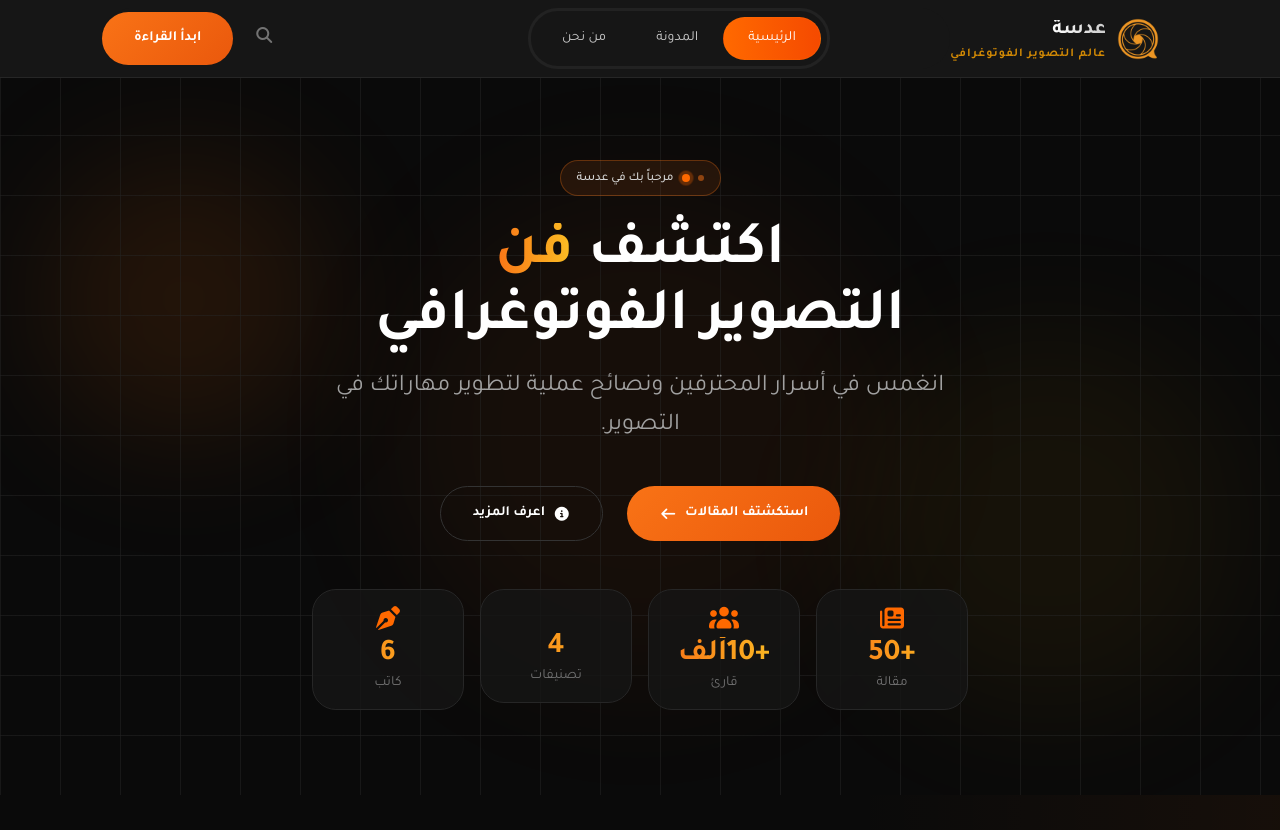
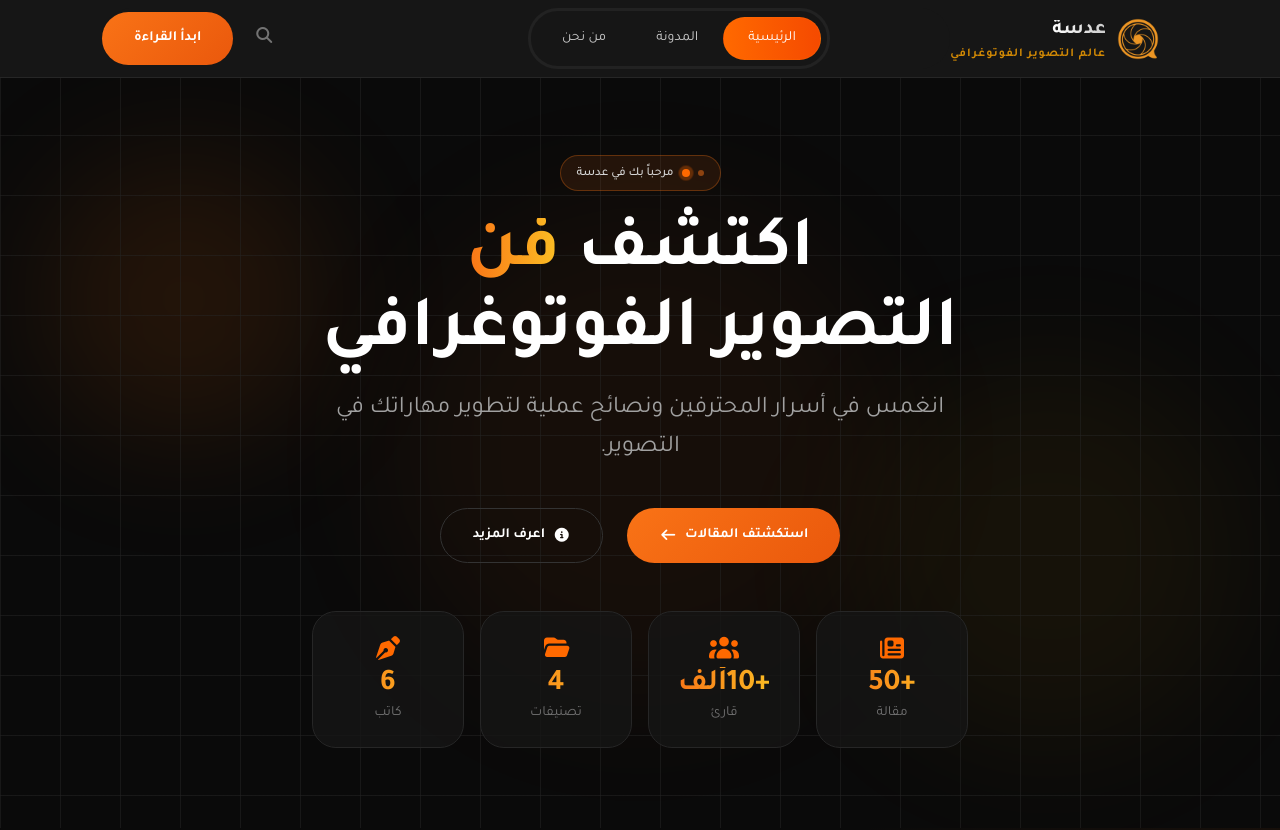
Before and after one commit to HagarHossam38/Adasa, an Angular app: page /home in a window 1280 px wide. Shown: the top 830 px of the page. Built offline with nearby package versions, Linux system fonts and the light colour scheme.

Commit message:
addAboutHeader

```diff
--- a/src/app/components/about/about.css
+++ b/src/app/components/about/about.css
@@ -0,0 +1,76 @@
+#about-header {
+    background-color: #0a0a0a;
+    min-height: 90vh;
+}
+
+#about-header .container {
+    padding-block: 80px !important;
+}
+
+#about-header .circle {
+    filter: blur(64px);
+}
+
+#about-header .circle-orange {
+    opacity: 0.3;
+    width: 288px;
+    height: 288px;
+    top: 80px;
+    left: 80px;
+    background-color: #ff690033;
+}
+
+#about-header .circle-yellow {
+    opacity: 0.3;
+    width: 384px;
+    height: 384px;
+    bottom: 80px;
+    right: 80px;
+    background-color: #f0b1001a;
+}
+
+#about-header p {
+    font-size: 20px;
+    color: #a1a1a1;
+    font-weight: 400;
+    line-height: 39px;
+    max-width: 768px;
+    margin-bottom: 48px;
+}
+
+/*glass cards*/
+.glass-card-container {
+    max-width: 896px;
+    white-space: nowrap;
+    width: 100%;
+}
+
+.glass-card {
+    width: 100%;
+    border-radius: 24px;
+    -webkit-backdrop-filter: blur(20px);
+    background: #161616cc;
+    border: 1px solid #262626;
+    transition: all 0.3s;
+    text-align: center;
+}
+
+
+#about-header .glass-card .gradient-text {
+    font-size: 30px;
+    line-height: 36px;
+    margin: 0;
+}
+
+#about-header .glass-card i,
+#about-header .glass-card svg {
+    font-size: 24px;
+    color: #ff6900;
+}
+
+#about-header .glass-card :last-child {
+    font-size: 14px;
+    color: #737373;
+    margin: 0;
+    line-height: 20px;
+}
--- a/src/app/components/about/about.html
+++ b/src/app/components/about/about.html
@@ -1 +1,59 @@
-<p>about works!</p>
+<section id="about-header" class="position-relative  overflow-hidden d-flex justify-content-center align-items-center">
+    <app-grid-background></app-grid-background>
+    <div class="circle circle-orange"></div>
+    <div class="circle circle-yellow"></div>
+    <div class="container">
+        <div class="d-flex justify-content-center align-items-center flex-column position-relative z-2">
+            <app-section-label>
+                <app-ping-dot></app-ping-dot>
+                <span class="small fw-medium" style="color: #f97316;"> من نحن </span>
+            </app-section-label>
+
+            <h1 class="header-title mb-3">مهمتنا هي
+                <span class="gradient-text">الإعلام والإلهام</span>
+            </h1>
+            <p class="mx-auto text-center">مدونة متخصصة في فن التصوير الفوتوغرافي، نشارك معكم أسرار المحترفين ونصائح
+                عملية لتطوير
+                مهاراتكم. نحن شغوفون بمشاركة المعرفة ومساعدة المصورين على تنمية مهاراتهم من خلال محتوى عالي الجودة.</p>
+
+
+            <div class="glass-card-container row row-cols-2 row-cols-md-4 g-3 mx-auto">
+
+                <div class="col">
+                    <div class="glass-card p-4">
+                        <i class="fa-solid fa-users mb-1 fa-xl fa-xl"></i>
+                        <p class="font-bold gradient-text">+2مليون</p>
+                        <p class="text-neutral-500 text-sm">قارئ شهرياً</p>
+                    </div>
+                </div>
+
+                <div class="col">
+                    <div class="glass-card p-4">
+                        <i class="fa-solid fa-newspaper  mb-1 fa-xl"></i>
+                        <p class="font-bold gradient-text">+500</p>
+                        <p class="text-neutral-500 text-sm">مقالة منشورة</p>
+                    </div>
+                </div>
+
+                <div class="col">
+                    <div class="glass-card p-4">
+                        <i class="fa-solid fa-pen-nib mb-1 fa-xl"></i>
+                        <p class="font-bold gradient-text">+50</p>
+                        <p class="text-neutral-500 text-sm">كاتب خبير</p>
+                    </div>
+                </div>
+
+
+                <div class="col">
+                    <div class="glass-card p-4">
+                        <i class="fa-solid fa-book-open  mb-1 fa-xl"></i>
+                        <p class="font-bold gradient-text">+15</p>
+                        <p class="text-neutral-500 text-sm">تصنيف</p>
+                    </div>
+                </div>
+
+
+            </div>
+        </div>
+    </div>
+</section>
--- a/src/app/components/about/about.ts
+++ b/src/app/components/about/about.ts
@@ -1,8 +1,11 @@
 import { Component } from '@angular/core';
+import { GridBackground } from "../grid-background/grid-background";
+import { SectionLabel } from "../section-label/section-label";
+import { PingDot } from "../ping-dot/ping-dot";
 
 @Component({
   selector: 'app-about',
-  imports: [],
+  imports: [GridBackground, SectionLabel, PingDot],
   templateUrl: './about.html',
   styleUrl: './about.css',
 })
--- a/src/app/components/home/home.css
+++ b/src/app/components/home/home.css
@@ -15,30 +15,10 @@
 
 
 
-.header-title {
-    font-weight: 700;
-    color: #ffffff;
-    margin-bottom: 24px;
-    line-height: 1.1;
-    letter-spacing: 1.25;
-    font-size: 48px;
-}
-
-.gradient-text {
-    background: linear-gradient(to right, #f97316, #fbbf24);
-    -webkit-background-clip: text;
-    -webkit-text-fill-color: transparent;
-}
 
 
-#hero-header p {
-    font-size: 20px;
-    color: #a1a1a1;
-    font-weight: 400;
-    line-height: 39px;
-    max-width: 672px;
-    margin-bottom: 40px;
-}
+
+
 
 .circle {
     filter: blur(64px);
@@ -70,11 +50,11 @@
 }
 
 
-.glass-card-container {
+#hero-header .glass-card-container {
     max-width: 768px;
 }
 
-.glass-card {
+#hero-header .glass-card {
     border-radius: 24px;
     -webkit-backdrop-filter: blur(20px);
     background: #161616cc;
@@ -82,7 +62,7 @@
     transition: all 0.3s;
 }
 
-.glass-card:hover {
+#hero-header .glass-card:hover {
     transform: scale(105%);
 }
 
@@ -483,10 +463,6 @@
         padding-inline: 32px;
     }
 
-    .header-title {
-        font-size: 72px;
-    }
-
     #subscribe-form .form-container {
         padding: 64px;
     }
@@ -500,14 +476,6 @@
 /* Responsive */
 @media (min-width: 768px) {
 
-
-    .header-title {
-        font-size: 60px;
-    }
-
-    #hero-header p {
-        font-size: 24px;
-    }
 
     #hero-header .glass-card .gradient-text {
         font-size: 30px;
--- a/src/app/components/home/home.html
+++ b/src/app/components/home/home.html
@@ -29,7 +29,7 @@
             <div class="glass-card-container row row-cols-2 row-cols-md-4 g-3 mx-auto">
 
                 <div class="col">
-                    <div class="glass-card p-3">
+                    <div class="glass-card p-4">
                         <i class="fa-solid fa-newspaper mb-1"></i>
                         <p class="font-bold gradient-text">+50</p>
                         <p class="text-neutral-500 text-sm">مقالة</p>
@@ -37,7 +37,7 @@
                 </div>
 
                 <div class="col">
-                    <div class="glass-card p-3">
+                    <div class="glass-card p-4">
                         <i class="fa-solid fa-users  mb-1"></i>
                         <p class="font-bold gradient-text">+10ألف</p>
                         <p class="text-neutral-500 text-sm">قارئ</p>
@@ -45,8 +45,8 @@
                 </div>
 
                 <div class="col">
-                    <div class="glass-card p-3">
-                        <i class="fa-solid fa-folder-openr mb-1"></i>
+                    <div class="glass-card p-4">
+                        <i class="fa-solid fa-folder-open mb-1"></i>
                         <p class="font-bold gradient-text">4</p>
                         <p class="text-neutral-500 text-sm">تصنيفات</p>
                     </div>
@@ -54,7 +54,7 @@
 
 
                 <div class="col">
-                    <div class="glass-card p-3">
+                    <div class="glass-card p-4">
                         <i class="fa-solid fa-pen-nib  mb-1"></i>
                         <p class="font-bold gradient-text">6</p>
                         <p class="text-neutral-500 text-sm">كاتب</p>
--- a/src/styles.css
+++ b/src/styles.css
@@ -96,9 +96,43 @@ a {
     background-color: #525252;
 }
 
+.header-title {
+    font-weight: 700;
+    color: #ffffff;
+    margin-bottom: 24px;
+    line-height: 1.1;
+    letter-spacing: 1.25;
+    font-size: 48px;
+}
+
+#hero-header p {
+    font-size: 20px;
+    color: #a1a1a1;
+    font-weight: 400;
+    line-height: 39px;
+    max-width: 672px;
+    margin-bottom: 40px;
+}
+
+.gradient-text {
+    background: linear-gradient(to right, #f97316, #fbbf24);
+    -webkit-background-clip: text;
+    -webkit-text-fill-color: transparent;
+}
+
 .custom-container {
     padding-inline: 16px !important;
 }
+
+
+
+
+
+/***/
+
+
+
+/***/
 
 @media (min-width: 576px) {
     .custom-container {
@@ -106,8 +140,23 @@ a {
     }
 }
 
+@media (min-width: 768px) {
+    .header-title {
+        font-size: 60px;
+    }
+
+    #hero-header p {
+        font-size: 24px;
+    }
+}
+
 @media (min-width: 992px) {
     .container {
         padding-inline: 32px !important;
     }
+
+    .header-title {
+        font-size: 72px;
+    }
+
 }
```
